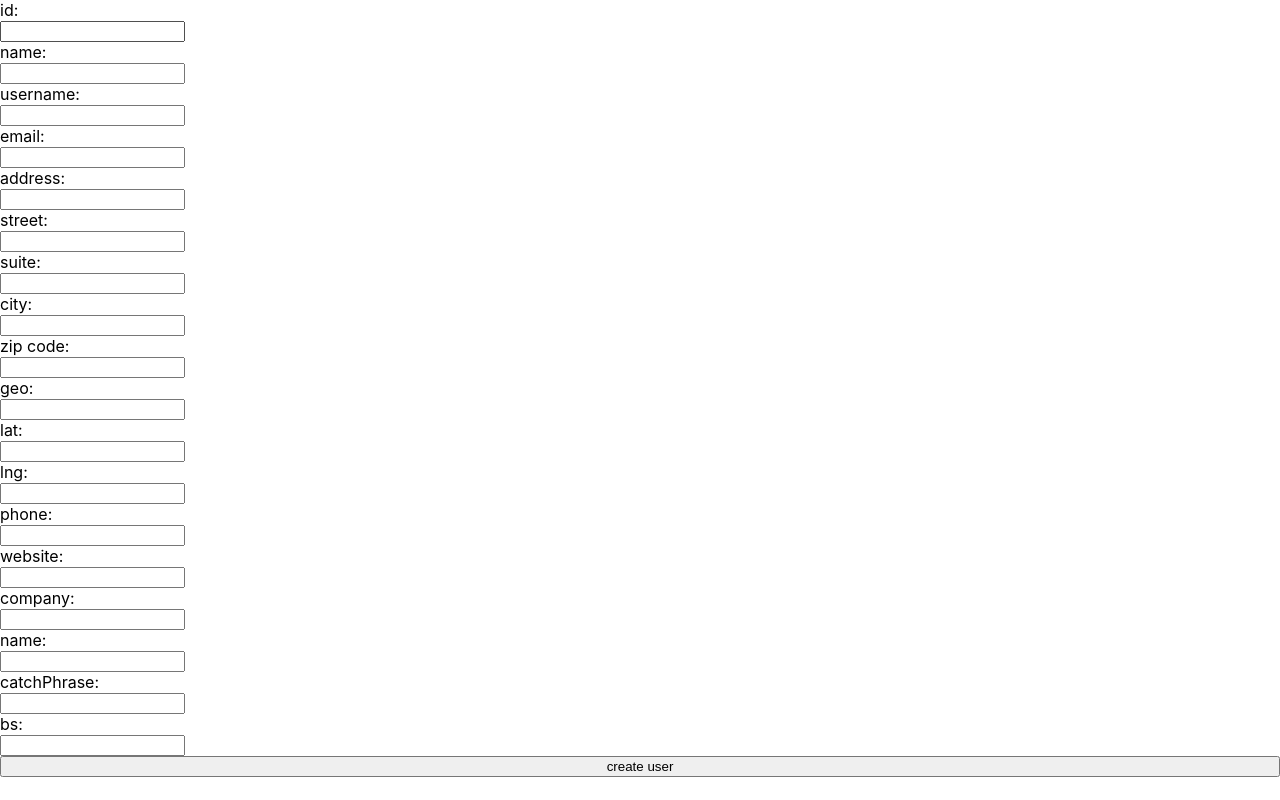
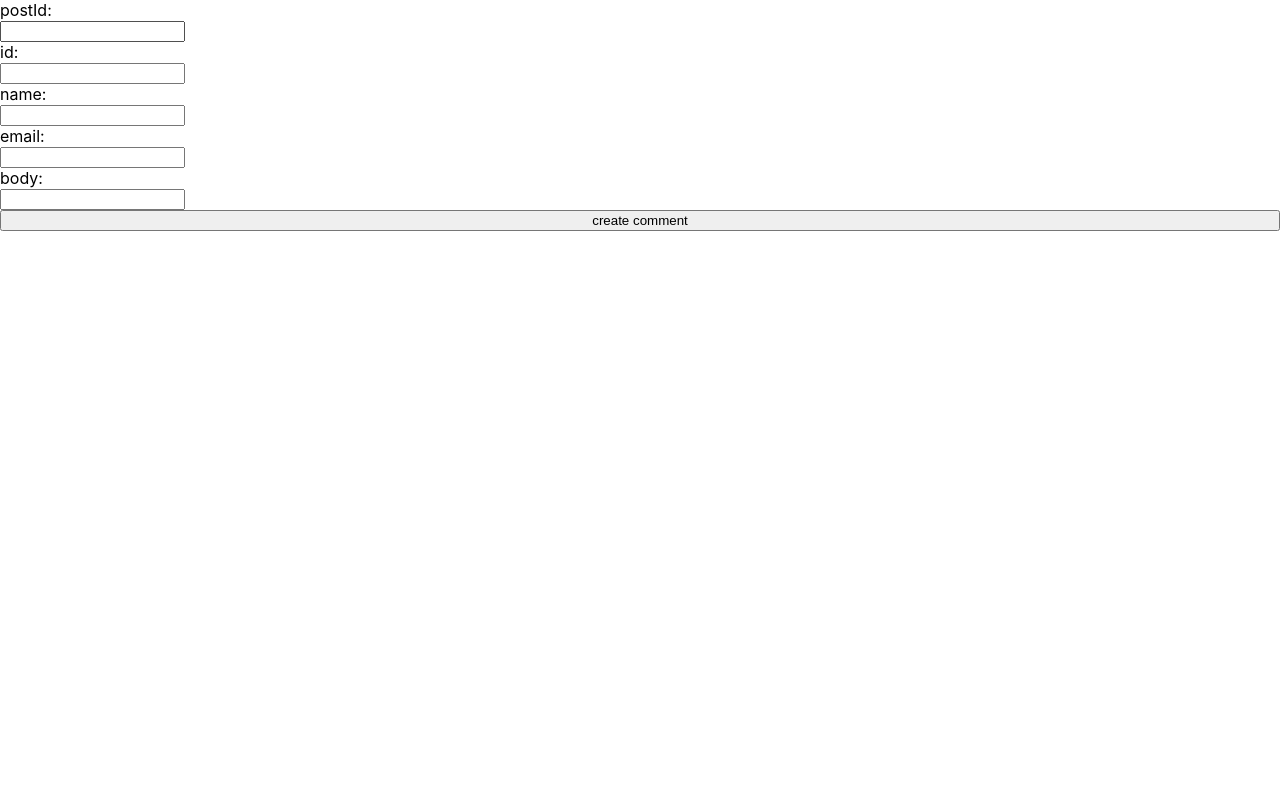
Before and after one commit to Andrew-Kutovy/react-course, a React (Create React App) app: page / in a window 1280 px wide. Built offline with nearby package versions, Linux system fonts and the light colour scheme.

Commit message:
task 2 completed --------

```diff
--- a/devServer.js
+++ b/devServer.js
@@ -11,7 +11,7 @@ app.use(morgan('dev'))
 app.use(bodyParser.json());
 app.use(bodyParser.urlencoded());
 
-app.post('/api/create', (request, response) => {
+app.post('/api/create/', (request, response) => {
     console.log(request);
     response.json(request.body);
 });
--- a/src/App.js
+++ b/src/App.js
@@ -1,14 +1,13 @@
 import React from 'react';
 import CreateUserPage from "./pages/CreateUserPage/CreateUserPage";
+import CreateCommentPage from "./pages/CreateCommentPage/CreateCommentPage";
 
-
-//Зробити компонент, в якому буде форма, за допомоги якої можливо створити нового юзера постовим запитом на
-// http://jsonplaceholder.typicode.com/users
 const App = () => {
 
     return (
         <div>
-            <CreateUserPage />
+            {/*<CreateUserPage />*/}
+            <CreateCommentPage />
         </div>
     );
 };
--- /dev/null
+++ b/src/pages/CreateCommentPage/CreateCommentPage.js
@@ -0,0 +1,51 @@
+import React, {useRef} from 'react';
+import styles from "../CreateUserPage/CreateUserPage.module.css";
+
+const CreateCommentPage = () => {
+    const handleSubmit = (event) => {
+        event.preventDefault();
+        // console.log(idValue.current.value, postIdValue.current.value, nameValue.current.value,
+        //     emailValue.current.value, bodyValue.current.value)
+        handleCreate();
+    }
+
+    const handleCreate = async () => {
+        try {
+            const data = await fetch('http://jsonplaceholder.typicode.com/comments', {
+                method: 'POST',
+                //body: JSON.stringify(formValues)
+            })
+            const response = await data.json()
+            console.log(response)
+        } catch (e) {}
+    }
+
+    const postIdValue = useRef('')
+    const idValue = useRef('')
+    const nameValue = useRef('')
+    const emailValue = useRef('')
+    const bodyValue = useRef('')
+
+    return (
+        <form className={styles.form} onSubmit={handleSubmit} autoComplete={'off'}>
+            <label > postId:<br/>
+                <input type="text" ref={postIdValue}/>
+                </label>
+            <label > id:<br/>
+                <input type="text" ref={idValue}/>
+            </label>
+            <label > name:<br/>
+                <input type="text" ref={nameValue}/>
+                </label>
+            <label > email:<br/>
+                <input type="text" ref={emailValue}/>
+                </label>
+            <label > body:<br/>
+                <input type="text" ref={bodyValue}/>
+                </label>
+            <button type="submit">create comment</button>
+        </form>
+    );
+};
+
+export default CreateCommentPage;
--- a/src/pages/CreateUserPage/CreateUserPage.js
+++ b/src/pages/CreateUserPage/CreateUserPage.js
@@ -4,7 +4,7 @@ import styles from './CreateUserPage.module.css';
 const CreateUserPage = () => {
      let [formValues, setFormValues] = useState({
          id: '', name: '', username: '', email: '', address: '', street: '', suite: '', city: '', zip: '',
-         geo: '', lat: '', lng: '', phone: '', website: '', company: '', nameComp : '', catchPhrase: '', bs: ''
+         geo: '', lat: '', lng: '', phone: '', website: ''
      })
     const handleFormChange = (e, key) => {
         e.preventDefault()
@@ -22,15 +22,13 @@ const CreateUserPage = () => {
 
      const handleCreate = async () => {
          try {
-            const data = await fetch('https://localhost:8000/api/create', {
+            const data = await fetch('http://jsonplaceholder.typicode.com/users', {
                 method: 'POST',
                 body: JSON.stringify(formValues)
             })
             const response = await data.json()
              console.log(response)
-         } catch (e) {
-
-         }
+         } catch (e) {}
      }
 
     return (
@@ -77,18 +75,6 @@ const CreateUserPage = () => {
                 <label > website:<br/>
                     <input type="text" value={formValues.website} onChange={(e)=>handleFormChange(e, 'website')}/>
                 </label>
-                <label > company:<br/>
-                    <input type="text" value={formValues.company} onChange={(e)=>handleFormChange(e, 'company')}/>
-                </label>
-                <label > name:<br/>
-                    <input type="text" value={formValues.nameComp} onChange={(e)=>handleFormChange(e, 'nameComp')}/>
-                </label>
-                <label > catchPhrase:<br/>
-                    <input type="text"/>
-                </label>
-                <label > bs:<br/>
-                    <input type="text" value={formValues.bs} onChange={(e)=>handleFormChange(e, 'bs')}/>
-                </label>
                 <button type="submit">create user</button>
             </form>
     );
```
